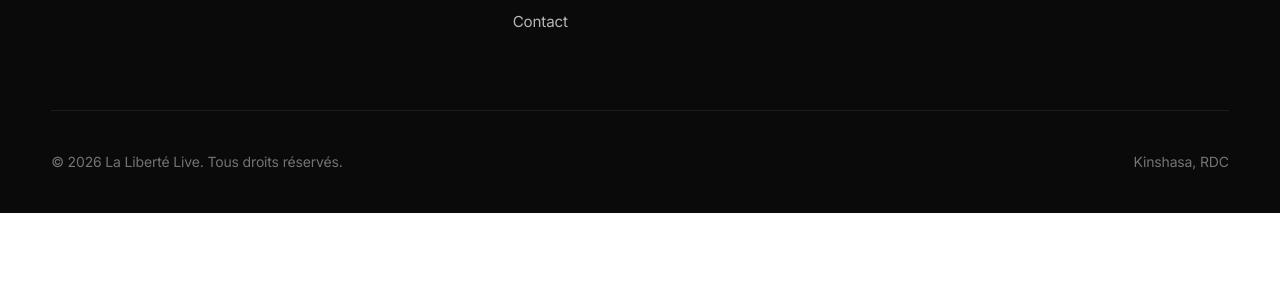
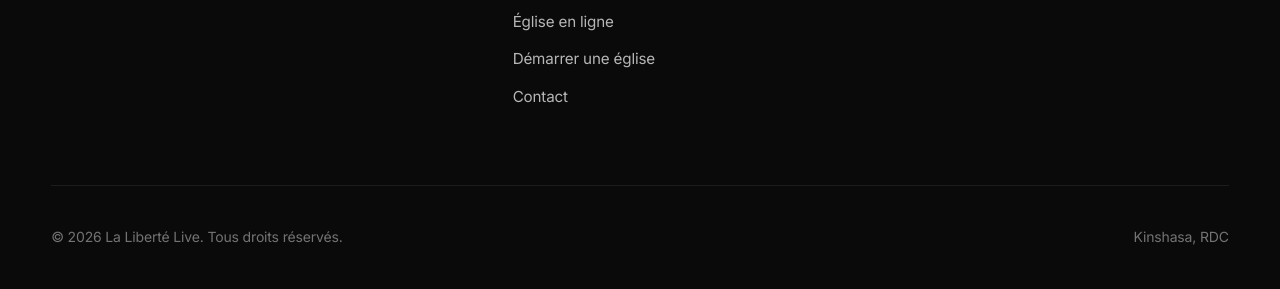
Before and after one commit to zack243/laliberte.live, a website: page index.html in a window 1280 px wide. Shown: the part 11146-11435 px from the top of the page. Before the commit the page ends 11359 px from the top, so only its background shows below. Drawn offline with Linux system fonts and the light colour scheme.

Commit message:
Make online church and church planting reachable sitewide

```diff
--- a/index.html
+++ b/index.html
@@ -453,6 +453,8 @@
             <li><a href="kids.html">Kids</a></li>
             <li><a href="worship.html">Worship</a></li>
             <li><a href="https://www.youtube.com/@lalibertelive" target="_blank" rel="noopener">Messages</a></li>
+            <li><a href="index.html#formation">Église en ligne</a></li>
+            <li><a href="demarrer.html">Démarrer une église</a></li>
             <li><a href="contact.html">Contact</a></li>
           </ul>
         </div>
```
